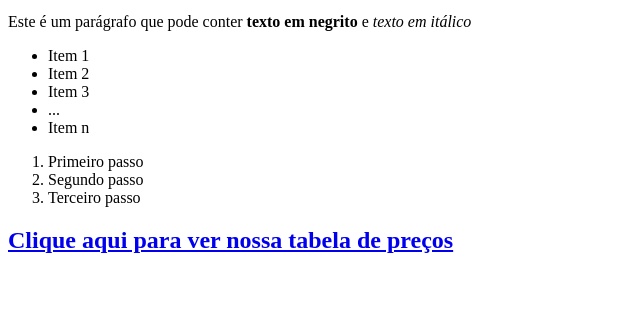
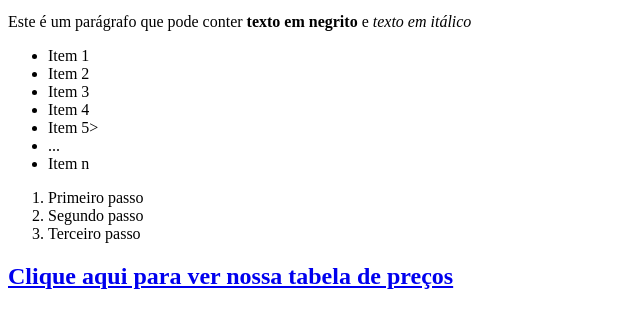
Before and after one commit to vbsilva-cs/meu-projeto, a plain HTML site: page index.html in a window 1280 px wide. Shown: the part 127-454 px from the top of the page, without its empty margins (0-640 px from the left). Drawn offline with Linux system fonts and the light colour scheme.

Commit message:
initial commit

```diff
--- a/index.html
+++ b/index.html
@@ -22,6 +22,8 @@
 <li>Item 1</li>
 <li>Item 2</li>
 <li>Item 3</li>
+<li>Item 4</li>
+<li>Item 5></li>
 <li>...</li>
 <li>Item n</li>
 </ul>
@@ -33,4 +35,5 @@
 </ol>
 <h2> <a href= "tabela.html"> Clique aqui para ver nossa tabela de preços</a></h2>
 </body>
+
 </html>
```
